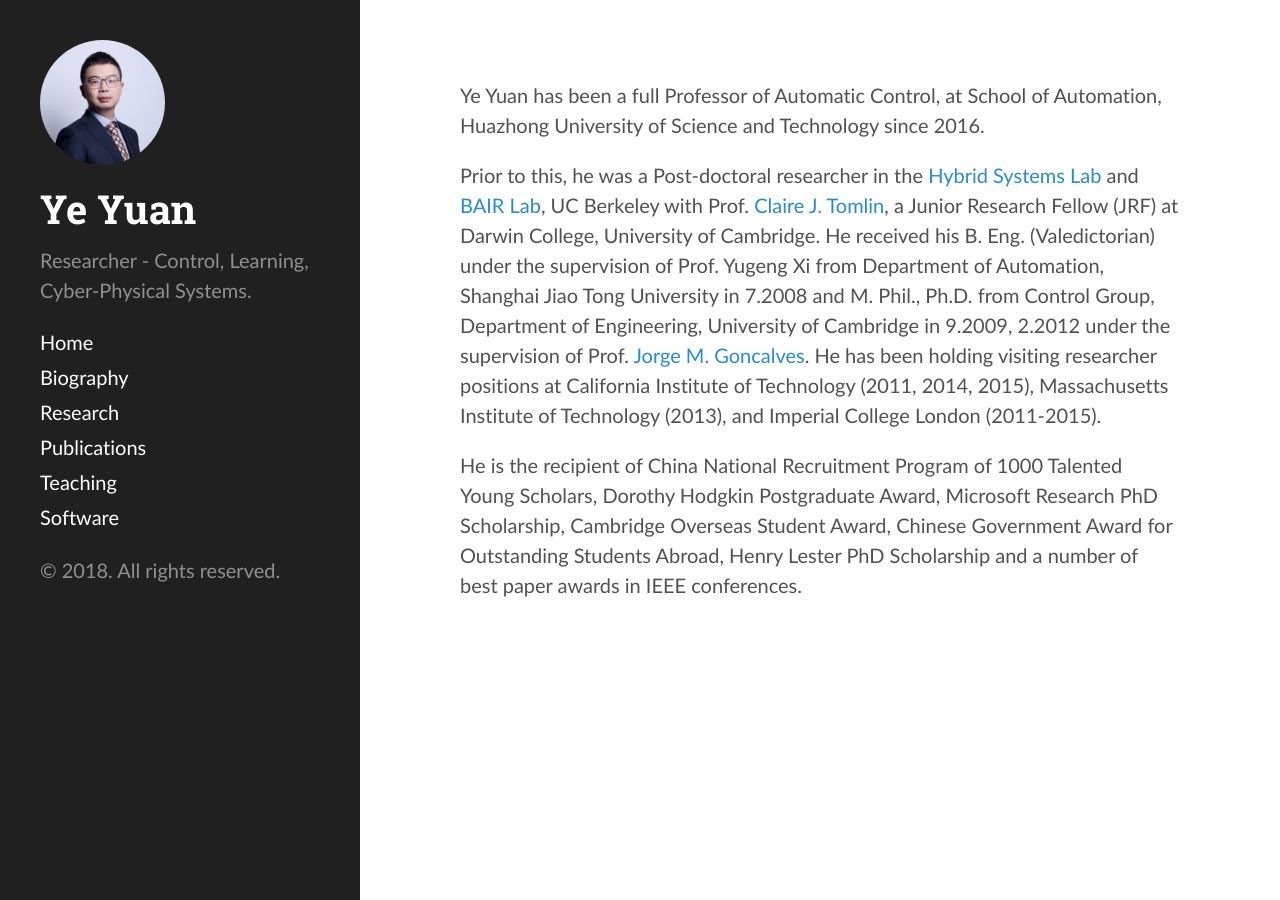
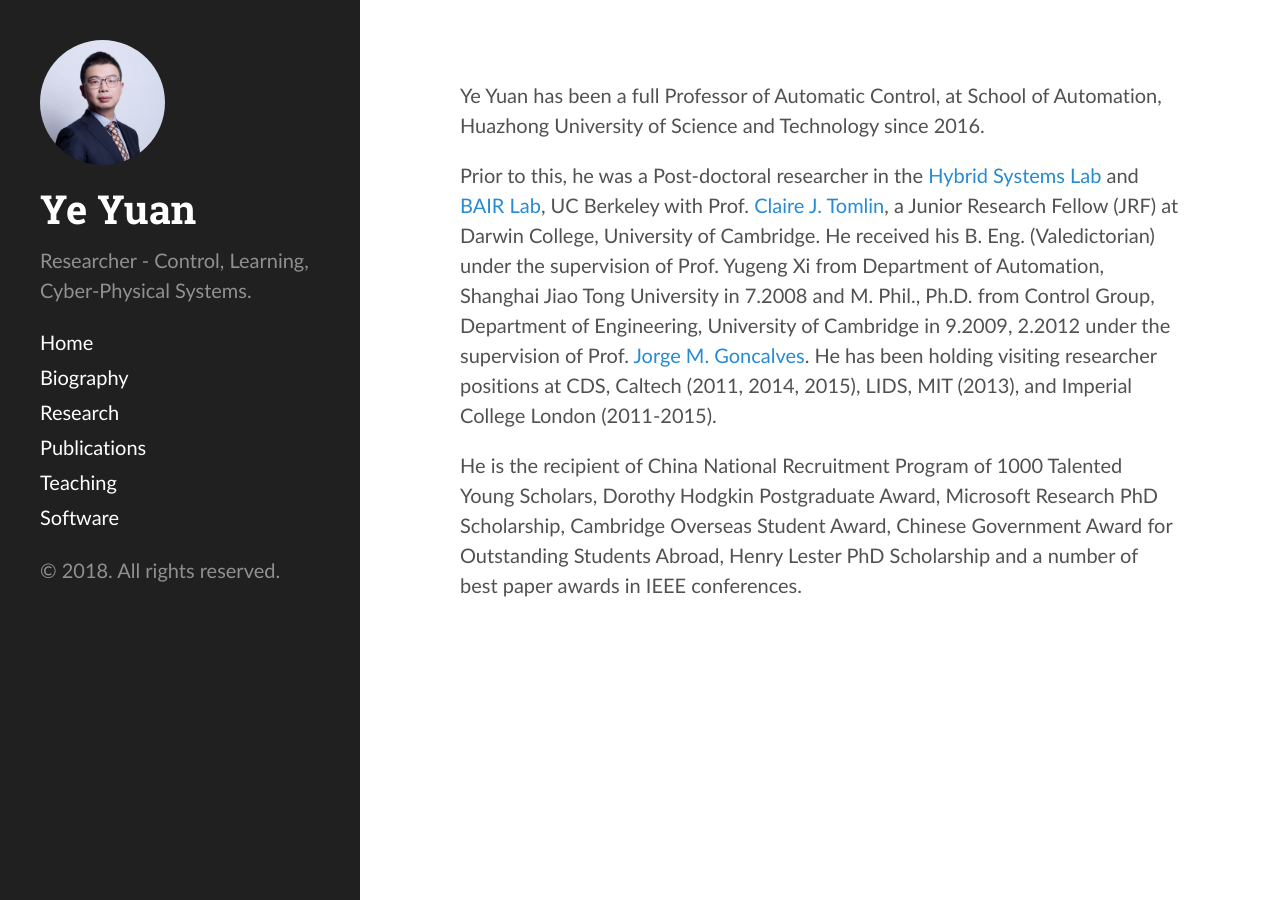
Before and after one commit to yy311/yy311.github.io, a Jekyll site: the page built from bio.md, in a window 1280 px wide. Built offline with Jekyll 4.4.1, drawn with Linux system fonts in a browser that asks for light colours.

Commit message:
Update bio.md

```diff
--- a/bio.md
+++ b/bio.md
@@ -5,6 +5,6 @@
 
 Ye Yuan has been a full Professor of Automatic Control, at School of Automation, Huazhong University of Science and Technology since 2016.
 
-Prior to this, he was a Post-doctoral researcher in the [Hybrid Systems Lab](http://hybrid.eecs.berkeley.edu/) and [BAIR Lab](http://bair.berkeley.edu/index.html#header), UC Berkeley with Prof. [Claire J. Tomlin](http://eecs.berkeley.edu/~tomlin), a Junior Research Fellow (JRF) at Darwin College, University of Cambridge. He received his B. Eng. (Valedictorian) under the supervision of Prof. Yugeng Xi from Department of Automation, Shanghai Jiao Tong University in 7.2008 and M. Phil., Ph.D. from Control Group, Department of Engineering, University of Cambridge in 9.2009, 2.2012 under the supervision of Prof. [Jorge M. Goncalves](http://wwwen.uni.lu/lcsb/people/jorge_goncalves). He has been holding visiting researcher positions at California Institute of Technology (2011, 2014, 2015), Massachusetts Institute of Technology (2013), and Imperial College London (2011-2015).
+Prior to this, he was a Post-doctoral researcher in the [Hybrid Systems Lab](http://hybrid.eecs.berkeley.edu/) and [BAIR Lab](http://bair.berkeley.edu/index.html#header), UC Berkeley with Prof. [Claire J. Tomlin](http://eecs.berkeley.edu/~tomlin), a Junior Research Fellow (JRF) at Darwin College, University of Cambridge. He received his B. Eng. (Valedictorian) under the supervision of Prof. Yugeng Xi from Department of Automation, Shanghai Jiao Tong University in 7.2008 and M. Phil., Ph.D. from Control Group, Department of Engineering, University of Cambridge in 9.2009, 2.2012 under the supervision of Prof. [Jorge M. Goncalves](http://wwwen.uni.lu/lcsb/people/jorge_goncalves). He has been holding visiting researcher positions at CDS, Caltech (2011, 2014, 2015), LIDS, MIT (2013), and Imperial College London (2011-2015).
 
 He is the recipient of China National Recruitment Program of 1000 Talented Young Scholars, Dorothy Hodgkin Postgraduate Award, Microsoft Research PhD Scholarship, Cambridge Overseas Student Award, Chinese Government Award for Outstanding Students Abroad, Henry Lester PhD Scholarship and a number of best paper awards in IEEE conferences.
```
